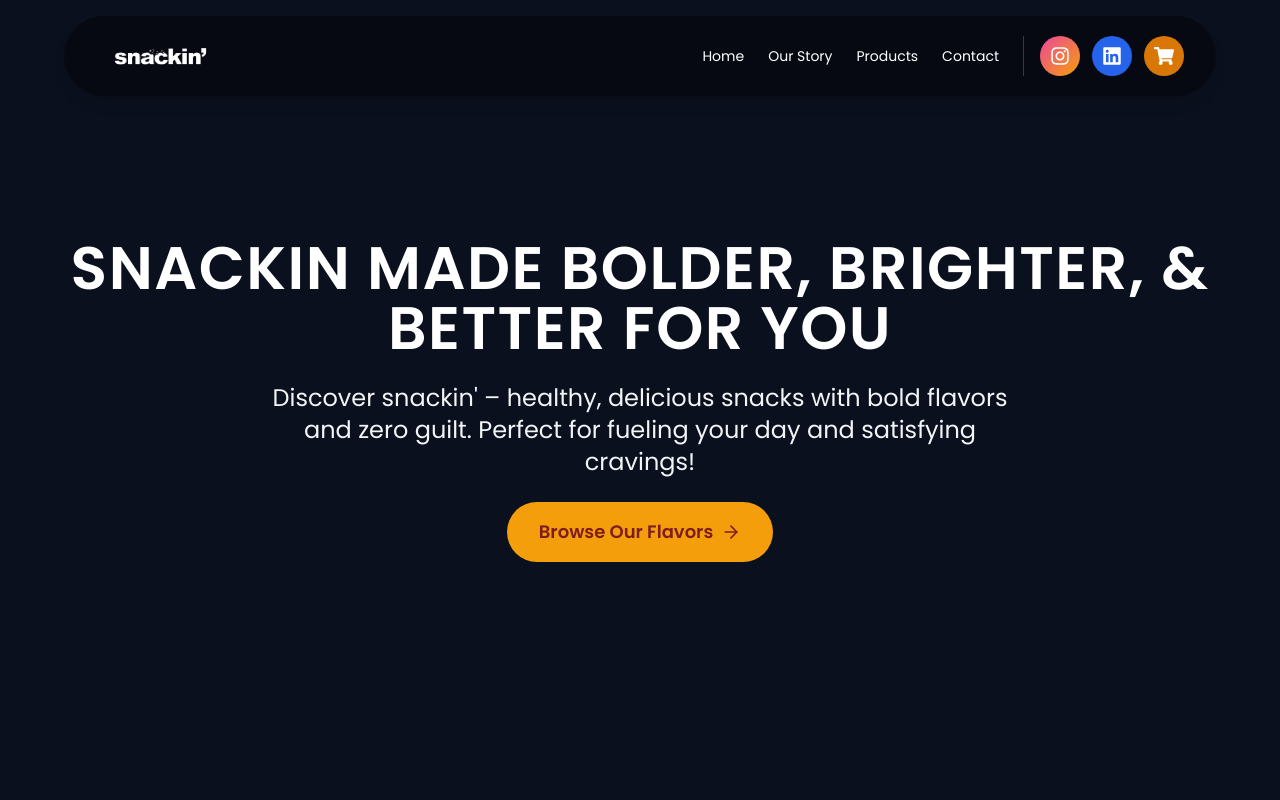
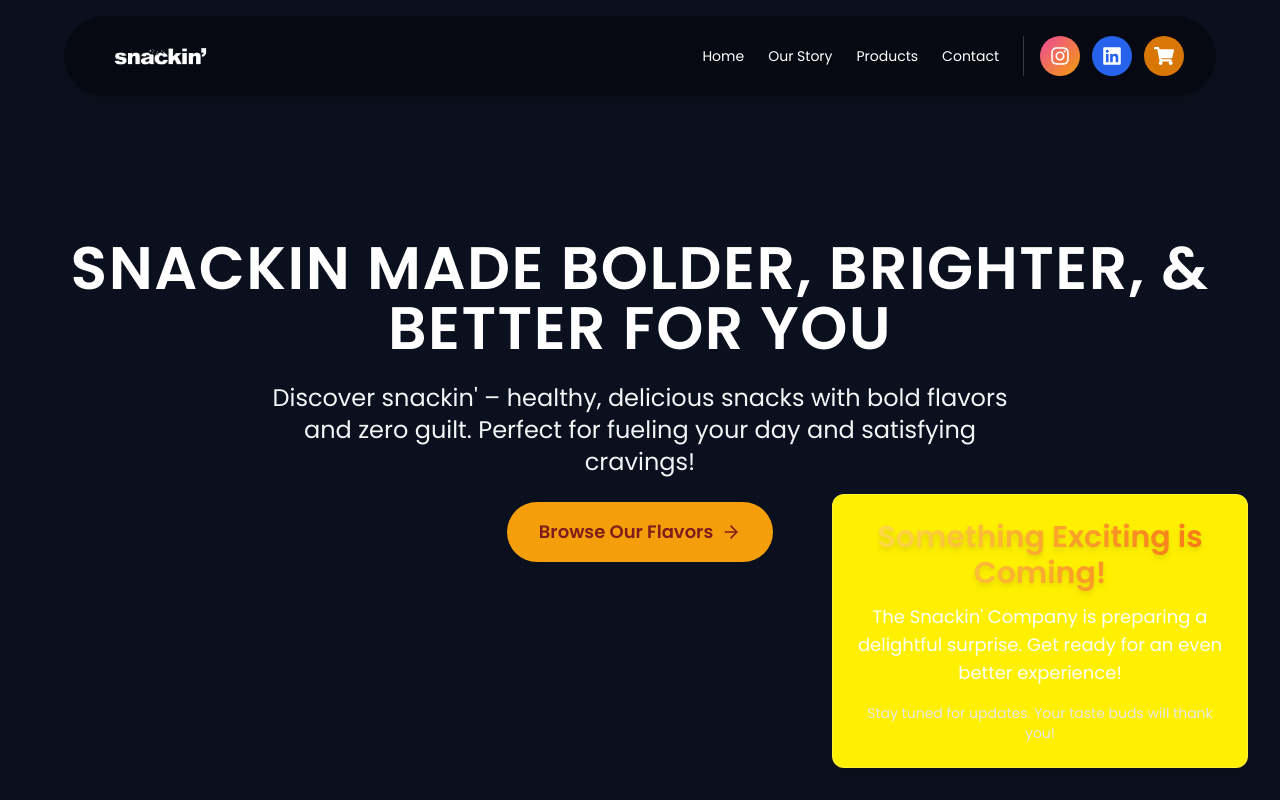
Before and after one commit to snackin123/snackin25, a Next.js app: page / in a window 1280 px wide. Shown: the top 800 px of the page. Built offline with nearby package versions, Linux system fonts and the light colour scheme.

Commit message:
feat(marketing): add rainbow-animated marketing popup component
Add a new MarketingPopup component with rainbow background animation to promote upcoming features. The popup appears in the bottom-right corner of the screen and includes a teaser message about new offerings.

```diff
--- /dev/null
+++ b/app/components/MarketingPopup/MarketingPopup.tsx
@@ -0,0 +1,24 @@
+"use client";
+
+import React from 'react';
+
+const MarketingPopup: React.FC = () => {
+  return (
+    <div className="fixed bottom-4 right-4 z-[9999] p-4 max-w-sm w-full md:max-w-md pointer-events-none">
+      <div className="animate-rainbow p-6 rounded-xl shadow-lg text-center text-white border border-white border-opacity-20 pointer-events-auto transform transition-all duration-300 hover:scale-105">
+        <h2 className="text-2xl md:text-3xl font-extrabold mb-3 text-transparent bg-clip-text bg-gradient-to-r from-yellow-300 to-orange-500 drop-shadow-md">
+          Something Exciting is Coming!
+        </h2>
+        <p className="text-base md:text-lg mb-4 font-medium leading-relaxed">
+          The Snackin' Company is preparing a delightful surprise.
+          Get ready for an even better experience!
+        </p>
+        <p className="text-sm text-gray-200">
+          Stay tuned for updates. Your taste buds will thank you!
+        </p>
+      </div>
+    </div>
+  );
+};
+
+export default MarketingPopup;
--- a/app/globals.css
+++ b/app/globals.css
@@ -37,3 +37,18 @@ body {
   .animate-marquee {
     animation: marquee 20s linear infinite;
   }
+
+@keyframes rainbow-background {
+  0% { background-color: #FF0000; } /* Red */
+  14% { background-color: #FF7F00; } /* Orange */
+  28% { background-color: #FFFF00; } /* Yellow */
+  42% { background-color: #00FF00; } /* Green */
+  56% { background-color: #0000FF; } /* Blue */
+  70% { background-color: #4B0082; } /* Indigo */
+  84% { background-color: #9400D3; } /* Violet */
+  100% { background-color: #FF0000; } /* Back to Red */
+}
+
+.animate-rainbow {
+  animation: rainbow-background 5s linear infinite;
+}
--- a/app/layout.tsx
+++ b/app/layout.tsx
@@ -11,6 +11,7 @@ import ClientLayout from "./ClientLayout";
 import { CartProvider } from "@/lib/cart-context";
 import { ReactNode } from 'react';
 import GoogleAnalytics from "@/app/components/GoogleAnalytics";
+import MarketingPopup from "@/app/components/MarketingPopup/MarketingPopup";
 
 const poppins = Poppins({
   subsets: ["latin"],
@@ -72,6 +73,7 @@ export default function RootLayout({ children }: RootLayoutProps) {
           <ClientLayout>
             {children}
           </ClientLayout>
+          <MarketingPopup /> {/* Add the marketing popup here */}
         </CartProvider>
       </body>
     </html>
```
